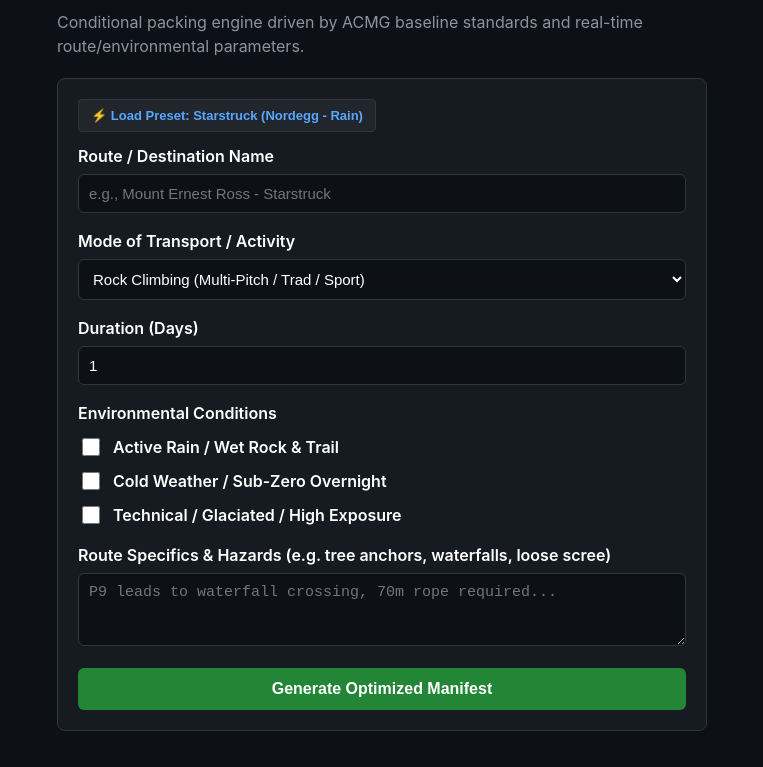
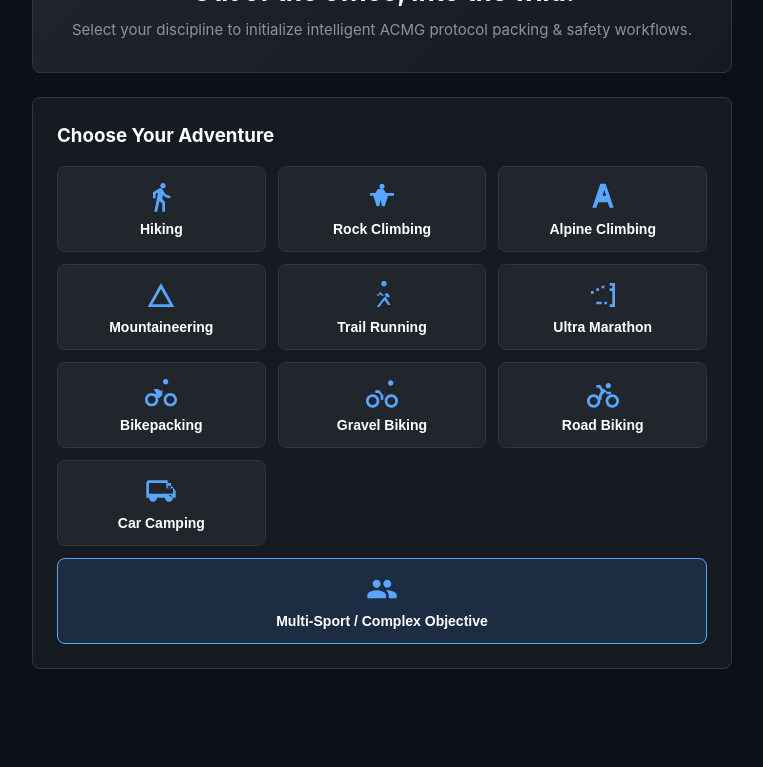
Before and after one commit to Gerber111213/Adventure-planner, a plain HTML site: page index.html in a window 1280 px wide. Shown: the part 75-842 px from the top of the page, without its empty margins (258-1021 px from the left). After the commit the page ends 800 px from the top, so only its background shows below. Drawn offline with Linux system fonts and the light colour scheme.

Commit message:
Enhance welcome screen with hero banner and activity buttons
Added hero banner and activity selection buttons to the welcome screen. Updated styles for various elements including card padding and container width.

```diff
--- a/index.html
+++ b/index.html
@@ -1,4 +1,3 @@
-
 <!DOCTYPE html>
 <html lang="en">
 <head>
@@ -15,6 +14,7 @@
       --warning: #d29922;
       --text: #c9d1d9;
       --text-bright: #ffffff;
+      --link-blue: #58a6ff;
     }
 
     body {
@@ -27,7 +27,7 @@
     }
 
     .container {
-      max-width: 650px;
+      max-width: 700px;
       margin: 0 auto;
     }
 
@@ -40,8 +40,73 @@
       background: var(--card-bg);
       border: 1px solid var(--border);
       border-radius: 8px;
-      padding: 20px;
+      padding: 24px;
       margin-bottom: 20px;
+    }
+
+    .hero-banner {
+      text-align: center;
+      padding: 30px 20px;
+      background: linear-gradient(135deg, #1f242d 0%, #161b22 100%);
+      border: 1px solid var(--border);
+      border-radius: 8px;
+      margin-bottom: 24px;
+    }
+
+    .hero-banner h1 {
+      font-size: 26px;
+      margin-bottom: 8px;
+      color: var(--text-bright);
+    }
+
+    .hero-banner p {
+      color: #8b949e;
+      font-size: 15px;
+      margin: 0;
+    }
+
+    .screen {
+      display: none;
+    }
+
+    .screen.active {
+      display: block;
+    }
+
+    .activity-grid {
+      display: grid;
+      grid-template-columns: repeat(auto-fill, minmax(190px, 1fr));
+      gap: 12px;
+      margin-top: 16px;
+    }
+
+    .activity-btn {
+      background: #21262d;
+      border: 1px solid var(--border);
+      color: var(--text-bright);
+      padding: 14px;
+      border-radius: 8px;
+      cursor: pointer;
+      display: flex;
+      flex-direction: column;
+      align-items: center;
+      gap: 8px;
+      transition: all 0.2s ease;
+      font-weight: 600;
+      font-size: 14px;
+      text-align: center;
+    }
+
+    .activity-btn:hover {
+      background: #30363d;
+      border-color: var(--link-blue);
+      transform: translateY(-2px);
+    }
+
+    .activity-btn svg {
+      width: 32px;
+      height: 32px;
+      fill: var(--link-blue);
     }
 
     .form-group {
@@ -55,7 +120,7 @@
       color: var(--text-bright);
     }
 
-    select, input[type="text"], input[type="number"], textarea {
+    select, input[type="text"], input[type="number"], input[type="date"], textarea {
       width: 100%;
       padding: 10px;
       background: var(--bg);
@@ -66,20 +131,13 @@
       font-size: 15px;
     }
 
-    .checkbox-group {
-      display: flex;
-      align-items: center;
-      gap: 10px;
-      margin-top: 10px;
-      cursor: pointer;
+    .row-inputs {
+      display: grid;
+      grid-template-columns: 1fr 1fr;
+      gap: 12px;
     }
 
-    .checkbox-group input {
-      width: 18px;
-      height: 18px;
-    }
-
-    button {
+    button.primary-btn {
       background: var(--accent);
       color: var(--text-bright);
       border: none;
@@ -90,21 +148,47 @@
       width: 100%;
       cursor: pointer;
       transition: background 0.2s ease;
+      margin-top: 8px;
     }
 
-    button:hover {
+    button.primary-btn:hover {
       background: var(--accent-hover);
     }
 
-    .btn-preset {
-      background: #21262d;
-      border: 1px solid var(--border);
-      color: #58a6ff;
-      padding: 8px 12px;
-      font-size: 13px;
-      border-radius: 4px;
-      margin-bottom: 12px;
-      width: auto;
+    .back-link {
+      background: none;
+      border: none;
+      color: var(--link-blue);
+      cursor: pointer;
+      padding: 0;
+      font-size: 14px;
+      margin-bottom: 16px;
+      display: inline-flex;
+      align-items: center;
+      gap: 4px;
+    }
+
+    .back-link:hover {
+      text-decoration: underline;
+    }
+
+    .permit-box {
+      background: rgba(88, 166, 255, 0.1);
+      border: 1px solid var(--link-blue);
+      border-radius: 6px;
+      padding: 12px 16px;
+      margin-bottom: 16px;
+      font-size: 14px;
+    }
+
+    .permit-box a {
+      color: var(--link-blue);
+      font-weight: bold;
+      text-decoration: none;
+    }
+
+    .permit-box a:hover {
+      text-decoration: underline;
     }
 
     .badge {
@@ -115,8 +199,6 @@
       font-weight: bold;
       margin-left: 6px;
     }
-
-    .badge-rain { background: rgba(210, 153, 34, 0.2); color: var(--warning); border: 1px solid var(--warning); }
     .badge-acmg { background: rgba(56, 139, 253, 0.2); color: #58a6ff; border: 1px solid #58a6ff; }
 
     ul.gear-manifest {
@@ -141,11 +223,7 @@
       margin-top: 4px;
       width: 18px;
       height: 18px;
-    }
-
-    .item-warning {
-      color: var(--warning);
-      font-weight: 600;
+      cursor: pointer;
     }
 
     .section-header {
@@ -163,54 +241,128 @@
 <body>
 
 <div class="container">
-  <h1>Smart Adventure Planner</h1>
-  <p style="color: #8b949e; margin-bottom: 20px;">Conditional packing engine driven by ACMG baseline standards and real-time route/environmental parameters.</p>
 
-  <!-- PARAMETERS FORM -->
+  <!-- SCREEN 1: WELCOME & ACTIVITY SELECTION -->
+  <div id="screen-welcome" class="screen active">
+    <div class="hero-banner">
+      <h1>"Out of the office, into the wild."</h1>
+      <p>Select your discipline to initialize intelligent ACMG protocol packing & safety workflows.</p>
+    </div>
+
     <div class="card">
-    <button type="button" class="btn-preset" onclick="loadStarstruckPreset()">⚡ Load Preset: Starstruck (Nordegg - Rain)</button>
+      <h3 style="margin-bottom: 14px;">Choose Your Adventure</h3>
+      <div class="activity-grid">
+
+        <button class="activity-btn" onclick="selectActivity('hike')">
+          <!-- Stick person hiking -->
+          <svg viewBox="0 0 24 24"><path d="M13.5 5.5c1.1 0 2-.9 2-2s-.9-2-2-2-2 .9-2 2 .9 2 2 2zM9.8 8.9L7 23h2.1l1.8-8 2.1 2v6h2v-7.5l-2.1-2 .6-3C14.8 12 16.8 13 19 13v-2c-2.1 0-3.9-1.1-4.8-2.8l-1-1.7c-.4-.6-1-1-1.7-1-.3 0-.5.1-.8.2L6 8.5V13h2V9.6l1.8-.7z"/></svg>
+          Hiking
+        </button>
+
+        <button class="activity-btn" onclick="selectActivity('rock-climb')">
+          <svg viewBox="0 0 24 24"><path d="M12 2c1.1 0 2 .9 2 2s-.9 2-2 2-2-.9-2-2 .9-2 2-2zm9 7h-6l-2-3H9L7 9H3v2h2.5l2.5 8h2l1-5 1 5h2l2.5-8H21V9z"/></svg>
+          Rock Climbing
+        </button>
+
+        <button class="activity-btn" onclick="selectActivity('alpine-climb')">
+          <svg viewBox="0 0 24 24"><path d="M14 2h-4l-6 18h3l1.5-4h7l1.5 4h3L14 2zm-2.3 9L13 6.8 14.3 11h-2.6z"/></svg>
+          Alpine Climbing
+        </button>
+
+        <button class="activity-btn" onclick="selectActivity('mountaineering')">
+          <svg viewBox="0 0 24 24"><path d="M12 3L2 21h20L12 3zm0 4.5l6.5 11.5H5.5L12 7.5z"/></svg>
+          Mountaineering
+        </button>
+
+        <button class="activity-btn" onclick="selectActivity('trail-run')">
+          <svg viewBox="0 0 24 24"><path d="M13.5 5.5c1.1 0 2-.9 2-2s-.9-2-2-2-2 .9-2 2 .9 2 2 2zM6 10l3 2 1.5-2.5L13 12l3-1.5L18 13l-1.5 1-1.5-1-2 1.5L11 17l-3 4h2l2-3 2-2 2.5 3.5h2l-3-4.5L14 11l-1.5 2-2-1.5L9 13 7.5 11 6 10z"/></svg>
+          Trail Running
+        </button>
+
+        <button class="activity-btn" onclick="selectActivity('ultra')">
+          <svg viewBox="0 0 24 24"><path d="M19 3h-2v2h2v2h-2v2h2v10h-2v2h4V3h-2zm-6 2h-2v2h2V5zm-4 2h-2v2h2V7zm-4 2H3v2h2V9zm10 8h-2v2h2v-2zm-4 0h-2v2h2v-2zm-4 0H7v2h2v-2z"/></svg>
+          Ultra Marathon
+        </button>
+
+        <button class="activity-btn" onclick="selectActivity('bikepack')">
+          <svg viewBox="0 0 24 24"><path d="M15.5 5.5c1.1 0 2-.9 2-2s-.9-2-2-2-2 .9-2 2 .9 2 2 2zM5 12c-2.8 0-5 2.2-5 5s2.2 5 5 5 5-2.2 5-5-2.2-5-5-5zm0 8c-1.7 0-3-1.3-3-3s1.3-3 3-3 3 1.3 3 3-1.3 3-3 3zm14-8c-2.8 0-5 2.2-5 5s2.2 5 5 5 5-2.2 5-5-2.2-5-5-5zm0 8c-1.7 0-3-1.3-3-3s1.3-3 3-3 3 1.3 3 3-1.3 3-3 3zm-7-9.5L9.5 9h-3l2 3.5L7 14.5l3.5 1.5L13 13.5V9.5z"/></svg>
+          Bikepacking
+        </button>
+
+        <button class="activity-btn" onclick="selectActivity('gravel-bike')">
+          <svg viewBox="0 0 24 24"><path d="M18.5 6.5c1.1 0 2-.9 2-2s-.9-2-2-2-2 .9-2 2 .9 2 2 2zM5 13c-2.8 0-5 2.2-5 5s2.2 5 5 5 5-2.2 5-5-2.2-5-5-5zm0 8c-1.7 0-3-1.3-3-3s1.3-3 3-3 3 1.3 3 3-1.3 3-3 3zm14-8c-2.8 0-5 2.2-5 5s2.2 5 5 5 5-2.2 5-5-2.2-5-5-5zm0 8c-1.7 0-3-1.3-3-3s1.3-3 3-3 3 1.3 3 3-1.3 3-3 3zm-6-7l-3-4H7v2h2.5l2 2.5L11 13.5V17h2v-3.5l1.5-2z"/></svg>
+          Gravel Biking
+        </button>
+
+        <button class="activity-btn" onclick="selectActivity('road-bike')">
+          <svg viewBox="0 0 24 24"><path d="M19 13c-2.8 0-5 2.2-5 5s2.2 5 5 5 5-2.2 5-5-2.2-5-5-5zm0 8c-1.7 0-3-1.3-3-3s1.3-3 3-3 3 1.3 3 3-1.3 3-3 3zM5 13c-2.8 0-5 2.2-5 5s2.2 5 5 5 5-2.2 5-5-2.2-5-5-5zm0 8c-1.7 0-3-1.3-3-3s1.3-3 3-3 3 1.3 3 3-1.3 3-3 3zm11-12.5c1.1 0 2-.9 2-2s-.9-2-2-2-2 .9-2 2 .9 2 2 2zM12 9l-2-3H7v2h2l1.5 2.5L9 13.5V17h2v-3l2.5-3L15 13h3v-2h-3l-2-2z"/></svg>
+          Road Biking
+        </button>
+
+        <button class="activity-btn" onclick="selectActivity('car-camp')">
+          <svg viewBox="0 0 24 24"><path d="M18 18.5c.83 0 1.5-.67 1.5-1.5s-.67-1.5-1.5-1.5-1.5.67-1.5 1.5.67 1.5 1.5 1.5m1.5-9H17V6h2.5V9.5M6 18.5c.83 0 1.5-.67 1.5-1.5s-.67-1.5-1.5-1.5-1.5.67-1.5 1.5.67 1.5 1.5 1.5M20 8h-3V4H3c-1.1 0-2 .9-2 2v11h2c0 1.66 1.34 3 3 3s3-1.34 3-3h6c0 1.66 1.34 3 3 3s3-1.34 3-3h2v-5l-3-4zM6 18c-.55 0-1-.45-1-1s.45-1 1-1 1 .45 1 1-.45 1-1 1zm13-1c-.55 0-1-.45-1-1s.45-1 1-1 1 .45 1 1-.45 1-1 1zm2-3H3V6h13v4h5v4z"/></svg>
+          Car Camping
+        </button>
+
+        <button class="activity-btn" onclick="selectActivity('multi-sport')" style="grid-column: 1 / -1; background: rgba(56, 139, 253, 0.15); border-color: var(--link-blue);">
+          <svg viewBox="0 0 24 24"><path d="M16 11c1.66 0 2.99-1.34 2.99-3S17.66 5 16 5c-1.66 0-3 1.34-3 3s1.34 3 3 3zm-8 0c1.66 0 2.99-1.34 2.99-3S9.66 5 8 5C6.34 5 5 6.34 5 8s1.34 3 3 3zm0 2c-2.33 0-7 1.17-7 3.5V19h14v-2.5c0-2.33-4.67-3.5-7-3.5zm8 0c-.29 0-.62.02-.97.05 1.16.84 1.97 1.97 1.97 3.45V19h6v-2.5c0-2.33-4.67-3.5-7-3.5z"/></svg>
+          Multi-Sport / Complex Objective
+        </button>
+
+      </div>
+    </div>
+  </div>
+
+  <!-- SCREEN 2: ROUTE SEARCH & PARAMETERS -->
+  <div id="screen-planner" class="screen">
+    <button class="back-link" onclick="goToScreen('screen-welcome')">← Back to Activities</button>
+
+    <div class="card">
+      <h2 id="selected-activity-title" style="margin-bottom: 16px;">Objective Setup</h2>
+
+      <!-- PERMIT BANNER CONTAINER -->
+      <div id="permit-container"></div>
 
       <form id="planner-form">
         <div class="form-group">
-        <label for="route-name">Route / Destination Name</label>
-        <input type="text" id="route-name" placeholder="e.g., Mount Ernest Ross - Starstruck">
+          <label for="route-search">Search Route Name or Area</label>
+          <input type="text" id="route-search" placeholder="e.g., Mount Ernest Ross - Starstruck or Berg Lake Trail">
+        </div>
+
+        <div class="row-inputs">
+          <div class="form-group">
+            <label for="duration-days">Duration (Days)</label>
+            <input type="number" id="duration-days" value="1" min="1" onchange="updateNights()">
+          </div>
+          <div class="form-group">
+            <label for="duration-nights">Nights</label>
+            <input type="number" id="duration-nights" value="0" min="0">
+          </div>
         </div>
 
         <div class="form-group">
-        <label for="transport-mode">Mode of Transport / Activity</label>
-        <select id="transport-mode">
-          <option value="climb">Rock Climbing (Multi-Pitch / Trad / Sport)</option>
-          <option value="hike">Backcountry Hiking / Trekking</option>
-          <option value="bike">Bikepacking / Alpine Cycling</option>
-          <option value="ski">Ski Touring / Backcountry Skiing</option>
-          <option value="run">Mountain Trail Running</option>
+          <label for="accommodation">Type of Sleeping Accommodation</label>
+          <select id="accommodation">
+            <option value="none">Day Trip (No Overnight)</option>
+            <option value="tent">Backcountry Tent / Bivy</option>
+            <option value="hut">Alpine / Ski Hut</option>
+            <option value="car">Vehicle / Rooftop Tent</option>
+            <option value="frontcountry">Frontcountry Campground</option>
           </select>
         </div>
 
+        <div class="row-inputs">
           <div class="form-group">
-        <label for="duration">Duration (Days)</label>
-        <input type="number" id="duration" value="1" min="1">
+            <label for="start-date">Start Date</label>
+            <input type="date" id="start-date">
+          </div>
+          <div class="form-group">
+            <label for="end-date">End Date</label>
+            <input type="date" id="end-date">
+          </div>
         </div>
 
-      <div class="form-group">
-        <label>Environmental Conditions</label>
-        <label class="checkbox-group">
-          <input type="checkbox" id="rain-flag"> Active Rain / Wet Rock & Trail
-        </label>
-        <label class="checkbox-group">
-          <input type="checkbox" id="cold-flag"> Cold Weather / Sub-Zero Overnight
-        </label>
-        <label class="checkbox-group">
-          <input type="checkbox" id="technical-terrain"> Technical / Glaciated / High Exposure
-        </label>
-      </div>
-
-      <div class="form-group">
-        <label for="route-notes">Route Specifics & Hazards (e.g. tree anchors, waterfalls, loose scree)</label>
-        <textarea id="route-notes" rows="3" placeholder="P9 leads to waterfall crossing, 70m rope required..."></textarea>
-      </div>
-
-      <button type="button" onclick="generateManifest()">Generate Optimized Manifest</button>
+        <button type="button" class="primary-btn" onclick="generateManifest()">Generate Optimized Manifest</button>
       </form>
     </div>
 
@@ -218,151 +370,114 @@
     <div class="card" id="manifest-card" style="display: none;">
       <div style="display: flex; justify-content: space-between; align-items: center; margin-bottom: 16px;">
         <h2 id="manifest-title" style="margin: 0;">Gear Manifest</h2>
-      <span id="acmg-badge" class="badge badge-acmg">ACMG Protocol</span>
+        <span class="badge badge-acmg">ACMG Protocol</span>
       </div>
-
-    <div id="manifest-alerts"></div>
 
       <div class="section-header">Core Safety & Comms</div>
       <ul class="gear-manifest" id="list-safety"></ul>
 
-    <div class="section-header">Technical Hardware & Activity Gear</div>
+      <div class="section-header">Technical & Activity Gear</div>
       <ul class="gear-manifest" id="list-hardware"></ul>
 
       <div class="section-header">Layering & Clothing</div>
       <ul class="gear-manifest" id="list-clothing"></ul>
 
-    <div class="section-header">Hydration, Fuel & Route Extras</div>
+      <div class="section-header">Hydration, Fuel & Camp Systems</div>
       <ul class="gear-manifest" id="list-fuel"></ul>
     </div>
   </div>
 
+</div>
+
 <script>
-  function loadStarstruckPreset() {
-    document.getElementById('route-name').value = "Starstruck (Mt. Ernest Ross, Nordegg)";
-    document.getElementById('transport-mode').value = "climb";
-    document.getElementById('duration').value = "1";
-    document.getElementById('rain-flag').checked = true;
-    document.getElementById('technical-terrain').checked = true;
-    document.getElementById('route-notes').value = "10 Pitches, 330m, 5.9. P4/P10 wandering drag. P9 leads to Freyja Falls gully crossing. Tree belay at top.";
+  let currentActivity = '';
+
+  function goToScreen(screenId) {
+    document.querySelectorAll('.screen').forEach(s => s.classList.remove('active'));
+    document.getElementById(screenId).classList.add('active');
+    window.scrollTo(0, 0);
+  }
+
+  function selectActivity(activityKey) {
+    currentActivity = activityKey;
+    const titles = {
+      'hike': 'Backcountry Hiking & Trekking',
+      'rock-climb': 'Rock Climbing (Multi-Pitch / Trad / Sport)',
+      'alpine-climb': 'Alpine Climbing Objective',
+      'mountaineering': 'Mountaineering & Glaciated Route',
+      'trail-run': 'Mountain Trail Running',
+      'ultra': 'Ultra Marathon Objective',
+      'bikepack': 'Bikepacking Expedition',
+      'gravel-bike': 'Gravel Biking Route',
+      'road-bike': 'Road Cycling Tour',
+      'car-camp': 'Car Camping Adventure',
+      'multi-sport': 'Multi-Sport / Complex Expedition'
+    };
+
+    document.getElementById('selected-activity-title').textContent = titles[activityKey] || 'Objective Setup';
+    checkPermitRequirements(activityKey);
+    goToScreen('screen-planner');
+  }
+
+  function updateNights() {
+    const days = parseInt(document.getElementById('duration-days').value) || 1;
+    const nightsInput = document.getElementById('duration-nights');
+    if (days > 1) {
+      nightsInput.value = days - 1;
+    } else {
+      nightsInput.value = 0;
+    }
+  }
+
+  function checkPermitRequirements(activity) {
+    const permitContainer = document.getElementById('permit-container');
+    permitContainer.innerHTML = '';
+
+    // Simulated permit logic for Canadian / Popular regional jurisdictions
+    if (['hike', 'alpine-climb', 'mountaineering', 'rock-climb', 'backpack', 'car-camp'].includes(activity)) {
+      permitContainer.innerHTML = `
+        <div class="permit-box">
+          ℹ️ <strong>Permit Required:</strong> This objective may require regional park backcountry or wilderness camping permits.
+          Apply online via the <a href="https://reservation.pc.gc.ca/" target="_blank">Parks Canada Reservation Portal</a> or local provincial park booking systems before departure.
+        </div>
+      `;
+    }
   }
 
   function generateManifest() {
-    const routeName = document.getElementById('route-name').value || "Unnamed Objective";
-    const mode = document.getElementById('transport-mode').value;
-    const duration = parseInt(document.getElementById('duration').value) || 1;
-    const isRain = document.getElementById('rain-flag').checked;
-    const isCold = document.getElementById('cold-flag').checked;
-    const isTechnical = document.getElementById('technical-terrain').checked;
-    const notes = document.getElementById('route-notes').value.toLowerCase();
-
-    // Clear Previous
-    document.getElementById('list-safety').innerHTML = '';
-    document.getElementById('list-hardware').innerHTML = '';
-    document.getElementById('list-clothing').innerHTML = '';
-    document.getElementById('list-fuel').innerHTML = '';
-    document.getElementById('manifest-alerts').innerHTML = '';
-
+    const routeName = document.getElementById('route-search').value || "Custom Expedition";
     document.getElementById('manifest-title').textContent = routeName;
 
-    // 1. SAFETY BASELINE (ACMG Standard)
+    // Clear lists
+    ['list-safety', 'list-hardware', 'list-clothing', 'list-fuel'].forEach(id => {
+      document.getElementById(id).innerHTML = '';
+    });
+
     const safety = [
       "Garmin inReach / Satellite Communicator",
       "ACMG First Aid + Hypothermia Space Blanket",
-      "Headlamp (IPX8 Waterproof) + Extra Batteries",
-      "Multi-tool / Knife + Repair Tape"
+      "Headlamp (IPX8 Waterproof) + Extra Batteries"
     ];
 
-    // 2. HARDWARE & ACTIVITY SPECIFIC
-    const hardware = [];
-    if (mode === 'climb') {
-      hardware.push("70m Dynamic Single Rope (Dry-treated)");
-      hardware.push("Climbing Helmet (Essential for gully/loose rock)");
-      hardware.push("Harness & Sticky-Rubber Approach Shoes");
-      hardware.push("Climbing Shoes & Chalk Bag");
-      hardware.push("Belay Device (Assisted-braking preferred) + HMS Locker");
-      hardware.push("10x Standard Quickdraws");
-      hardware.push("4x - 6x Alpine Long Draws (Reduces rope drag on wandering pitches)");
-      hardware.push("1x 120cm Cordelette / Sling + 2x Locking Carabiners");
-    } else if (mode === 'bike') {
-      hardware.push("Bikepacking Seat Bag, Frame Bag & Handlebar Roll");
-      hardware.push("Bike Multi-tool with Chain Breaker & Spare Links");
-      hardware.push("High-Volume Frame Pump, Tire Levers & Plug Kit");
-      hardware.push("Spare Inner Tube + Sidewall Boot Patch");
-      hardware.push("Front/Rear High-Visibility Safety Lights");
-    } else if (mode === 'hike') {
-      hardware.push("Topographic Map & Compass (In waterproof case)");
-      hardware.push("Trekking Poles");
-      hardware.push("30L - 45L Pack with Rain Cover");
-    } else if (mode === 'ski') {
-      hardware.push("Avalanche Beacon (Check Battery > 80%)");
-      hardware.push("Avalanche Shovel (Metal blade) & 240cm+ Probe");
-      hardware.push("Backcountry Skis/Splitboard + Climbing Skins");
-      hardware.push("Ski Crampons / Boot Crampons");
-    } else if (mode === 'run') {
-      hardware.push("12L Running Vest / Pack");
-      hardware.push("Trail Running Shoes with Aggressive Lug Tread");
-      hardware.push("Emergency Bivy Sack (Ultralight)");
+    const hardware = ["Topographic Map & Route Notes"];
+    if (currentActivity.includes('climb') || currentActivity === 'mountaineering') {
+      hardware.push("Climbing Helmet & Harness");
+      hardware.push("Dynamic Rope & Locking Carabiners");
+    } else if (currentActivity.includes('bike')) {
+      hardware.push("Bike Multi-Tool, Tire Levers & Mini Pump");
+      hardware.push("Spare Tubes & Patch Kit");
     }
 
-    // Route-specific additions parsed from text
-    if (notes.includes("tree") || notes.includes("p10") || notes.includes("anchor")) {
-      hardware.push("1x Extra 120cm/240cm Sling for Tree Belays (Route Specific)");
-    }
-
-    // 3. CLOTHING & LAYERING (Rain/Cold Adjustments)
     const clothing = [
-      "Synthetic Base-Layer (Top & Bottom)",
-      "Moisture-Wicking Socks (+1 Spare Pair)"
+      "Moisture-Wicking Base Layers",
+      "Packable Waterproof Hardshell Jacket"
     ];
 
-    if (isRain) {
-      clothing.push("⚠️ 3-Layer GORE-TEX / Waterproof Hardshell Jacket");
-      clothing.push("⚠️ Lightweight Waterproof Rain Pants");
-      clothing.push("⚠️ Synthetic Mid-Layer Insulation (Atom LT / Nano-Air — NO DOWN)");
-      clothing.push("⚠️ 2x Pairs Belay/Work Gloves (1 sealed dry inside pack)");
-      clothing.push("⚠️ Dry Bags / Waterproof Pack Liner");
-
-      if (mode === 'climb') {
-        hardware.push("⚠️ BAIL KIT: 2x 5/16\" Steel Quick-Links + 5m 6mm Accessory Cord");
-        hardware.push("⚠️ 2x Prusik Loops (Required for autoblock rappels on wet ropes)");
-      }
-
-      // Add Alert Banner
-      const alertBox = document.createElement('div');
-      alertBox.className = 'card';
-      alertBox.style.borderColor = 'var(--warning)';
-      alertBox.style.background = 'rgba(210, 153, 34, 0.1)';
-      alertBox.innerHTML = `<span class="item-warning">⚠️ RAIN OVERRIDE ACTIVE:</span> Down insulation has been replaced with synthetic mid-layers. Waterproof dry-bag liners, hardshells, and emergency bail hardware have been added.`;
-      document.getElementById('manifest-alerts').appendChild(alertBox);
-    } else {
-      clothing.push("Packable Down or Synthetic Insulated Jacket");
-      clothing.push("Windshell / Light Softshell");
-    }
-
-    if (isCold) {
-      clothing.push("Heavyweight Thermal Base-Layer");
-      clothing.push("Warm Toque / Beanie + Neck Gaiter");
-      clothing.push("Sub-zero Rated Sleeping System / Pad (R-Value >= 5.0)");
-    }
-
-    // 4. HYDRATION & FUEL
     const fuel = [
-      "2L Water Storage (Hydration Bladder or Wide-Mouth Bottles)",
-      "High-Calorie Trail Snacks (250-300 kcal/hr requirement)"
+      "Water Storage & Purification System",
+      "High-Calorie Trail Nutrition"
     ];
 
-    if (isRain || isCold) {
-      fuel.push("1L Insulated Thermos with Hot Broth / Tea");
-    }
-
-    if (duration > 1) {
-      fuel.push(`Backcountry Stove + Liquid/Gas Fuel (${duration * 50}g allocated)`);
-      fuel.push(`Dehydrated Main Meals (${duration * 2} meals)`);
-      fuel.push("Water Purification Tablets / Micro-Filter");
-    }
-
-    // RENDER LISTS TO DOM
     renderList('list-safety', safety);
     renderList('list-hardware', hardware);
     renderList('list-clothing', clothing);
@@ -375,16 +490,10 @@
     const listEl = document.getElementById(elementId);
     items.forEach(item => {
       const li = document.createElement('li');
-
       const checkbox = document.createElement('input');
       checkbox.type = 'checkbox';
-
       const span = document.createElement('span');
-      if (item.includes('⚠️')) {
-        span.className = 'item-warning';
-      }
       span.textContent = item;
-
       li.appendChild(checkbox);
       li.appendChild(span);
       listEl.appendChild(li);
```
Lines whose indentation alone changed are shown as unchanged.
